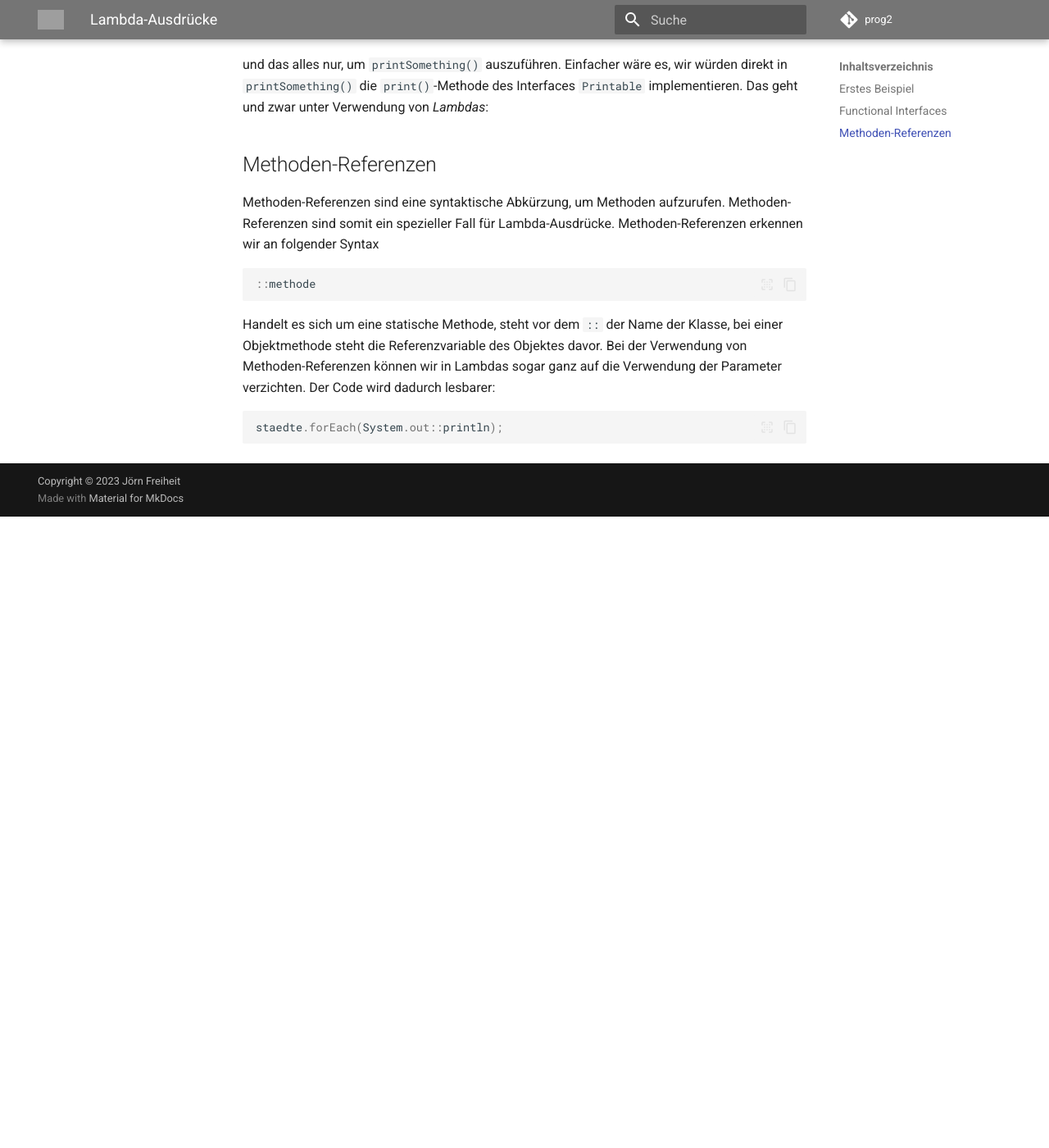
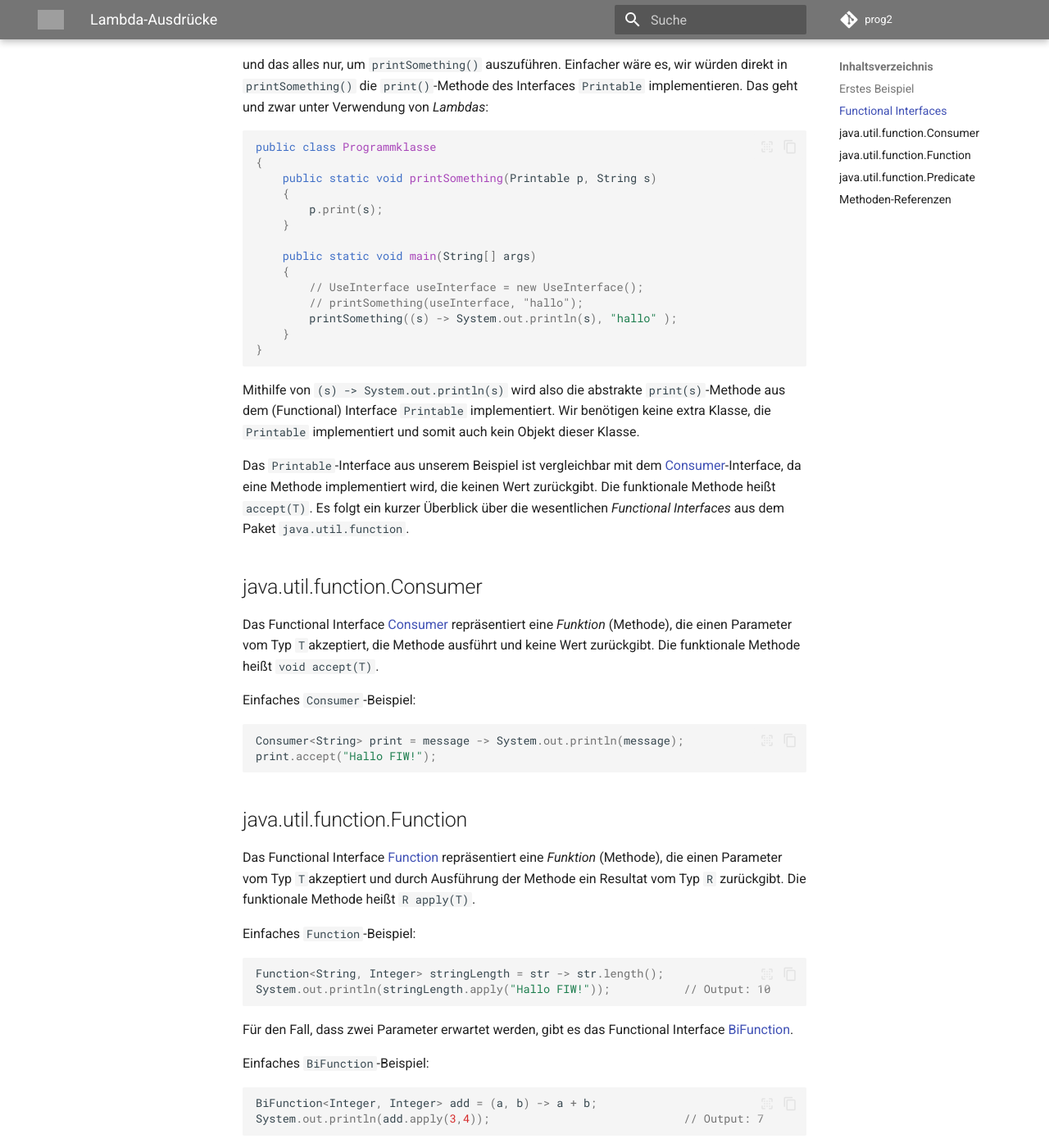
Before and after one commit to jfreiheit/prog2_2025, an MkDocs documentation site: the page built from docs/lambdas.md, in a window 1280 px wide and 1400 px high, scrolled down 2948 px. Shown: the whole window at 82% size. Built offline with MkDocs 1.6.1 and Material for MkDocs 9.7.7, drawn with Linux system fonts in a browser that asks for light colours; comment, search, counter and statistics services are not loaded; before the commit the page ends 3578 px from its top, so only the background shows below that; some of the changed text lies outside the part shown; grey boxes are pictures that could not be loaded.

Commit message:
Uebung 5 Korrektur

````diff
--- a/docs/lambdas.md
+++ b/docs/lambdas.md
@@ -69,7 +69,7 @@ staedte.forEach(printStadt);
 
 ## Functional Interfaces
 
-Wir haben nun bereits *Consumer* kennengelernt. *Consumer* ist ein *Functional Interface*, d.h. es besitzt genau eine abstrakte Methode (`accept()`). *Lambdas* lassen sich nur in Verbindung mit *Functional Interfaces* verwenden, denn nur dann ist eindeutig, welche Methode durch den *Lambda-Ausdruck* implementiert wird. Wir betrachten folgendes Beispiel zur Klärung:
+Wir haben nun bereits *Consumer* kennengelernt. *Consumer* ist ein [Functional Interface](interfaces.md#functional-interfaces), d.h. es besitzt genau eine abstrakte Methode (`accept()`). *Lambdas* lassen sich nur in Verbindung mit *Functional Interfaces* verwenden, denn nur dann ist eindeutig, welche Methode durch den *Lambda-Ausdruck* implementiert wird. Wir betrachten folgendes Beispiel zur Klärung:
 
 ```java
 @FunctionalInterface
@@ -125,7 +125,84 @@ Das ist natürlich alles sehr aufwändig:
 
 und das alles nur, um `printSomething()` auszuführen. Einfacher wäre es, wir würden direkt in `printSomething()` die `print()`-Methode des Interfaces `Printable` implementieren. Das geht und zwar unter Verwendung von *Lambdas*:
 
+```java
+public class Programmklasse
+{
+    public static void printSomething(Printable p, String s)
+    {
+        p.print(s);
+    }
 
+    public static void main(String[] args)
+    {
+        // UseInterface useInterface = new UseInterface();
+        // printSomething(useInterface, "hallo");
+        printSomething((s) -> System.out.println(s), "hallo" );
+    }
+}
+```
+
+
+Mithilfe von `(s) -> System.out.println(s)` wird also die abstrakte `print(s)`-Methode aus dem (Functional) Interface `Printable` implementiert. Wir benötigen keine extra Klasse, die `Printable` implementiert und somit auch kein Objekt dieser Klasse.
+
+Das `Printable`-Interface aus unserem Beispiel ist vergleichbar mit dem [Consumer](https://docs.oracle.com/en/java/javase/21/docs/api/java.base/java/util/function/Consumer.html)-Interface, da eine Methode implementiert wird, die keinen Wert zurückgibt. Die funktionale Methode heißt `accept(T)`. Es folgt ein kurzer Überblick über die wesentlichen *Functional Interfaces*  aus dem Paket `java.util.function`.
+
+
+
+## java.util.function.Consumer<T>
+
+Das Functional Interface [Consumer](https://docs.oracle.com/en/java/javase/21/docs/api/java.base/java/util/function/Consumer.html) repräsentiert eine *Funktion* (Methode), die einen Parameter vom Typ `T`akzeptiert, die Methode ausführt und keine Wert zurückgibt. Die funktionale Methode heißt `void accept(T)`.
+
+Einfaches `Consumer`-Beispiel:
+
+```java
+Consumer<String> print = message -> System.out.println(message);
+print.accept("Hallo FIW!");
+```
+
+## java.util.function.Function<T, R>
+
+Das Functional Interface [Function](https://docs.oracle.com/en/java/javase/21/docs/api/java.base/java/util/function/Function.html) repräsentiert eine *Funktion* (Methode), die einen Parameter vom Typ `T`akzeptiert und durch Ausführung der Methode ein Resultat vom Typ `R` zurückgibt. Die funktionale Methode heißt `R apply(T)`.
+
+Einfaches `Function`-Beispiel:
+
+```java
+Function<String, Integer> stringLength = str -> str.length();
+System.out.println(stringLength.apply("Hallo FIW!"));           // Output: 10
+```
+
+
+Für den Fall, dass zwei Parameter erwartet werden, gibt es das Functional Interface [BiFunction](https://docs.oracle.com/en/java/javase/24/docs/api/java.base/java/util/function/BiFunction.html).
+
+
+Einfaches `BiFunction`-Beispiel:
+
+```java
+BiFunction<Integer, Integer> add = (a, b) -> a + b;
+System.out.println(add.apply(3,4));                             // Output: 7
+```
+
+
+## java.util.function.Predicate<T>
+
+Das Functional Interface [Predicate](https://docs.oracle.com/en/java/javase/24/docs/api/java.base/java/util/function/Predicate.html) repräsentiert eine *Funktion* (Methode), die einen Parameter vom Typ `T`akzeptiert und durch Ausführung der Methode ein Resultat vom Typ `boolean` zurückgibt. Die funktionale Methode heißt `boolean test(T)`.
+
+Einfaches `Predicate`-Beispiel:
+
+```java
+Predicate<Integer> isEven = number -> number % 2 == 0;
+System.out.println(isEven.test(4));                             // Output: true
+```
+
+Für den Fall, dass zwei Parameter erwartet werden, gibt es das Functional Interface [BiPredicate](https://docs.oracle.com/en/java/javase/24/docs/api/java.base/java/util/function/BiPredicate.html).
+
+
+Einfaches `BiPredicate`-Beispiel:
+
+```java
+BiPredicate<String, String> equalsIgnoreCases = (str1, str2) -> str1.toLowerCase().equals(str2.toLowerCase());
+System.out.println(equalsIgnoreCases.test("Hallo FIW!", "HALLO fiw!"));                             // Output: true
+```
 
 
 ## Methoden-Referenzen
````
Also changed, not shown: docs/index.md (+6 -0 lines), docs/interfaces.md (+1 -1 lines), site/index.html, site/interfaces/index.html, site/lambdas/index.html, site/search/search_index.json, site/sitemap.xml, 1 other file.
